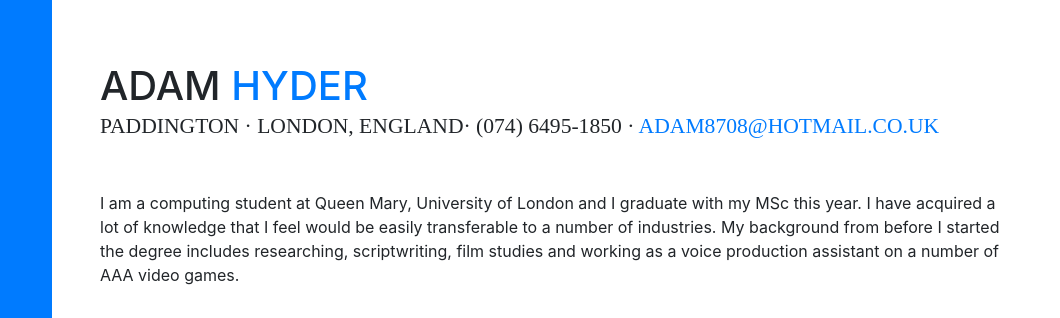
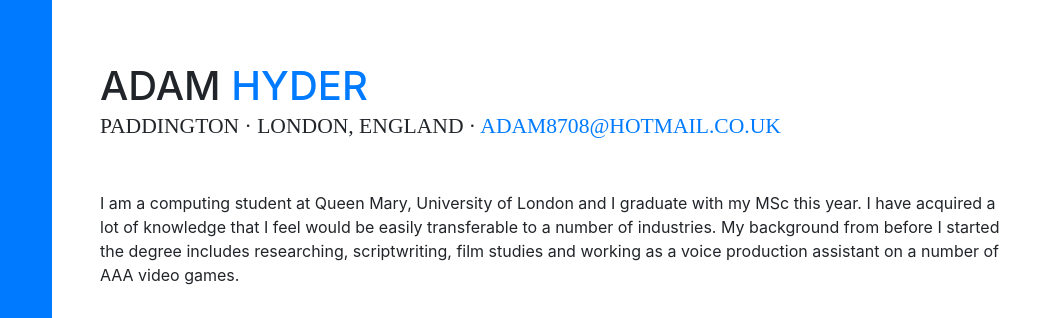
Before and after one commit to adam8708/cv-website, a website with bundled scripts: page index.html in a window 1280 px wide. Shown: the part 173-491 px from the top of the page, 220-1280 px from the left. Built offline with nearby package versions, Linux system fonts and the light colour scheme; a web font is replaced by a local one.

Commit message:
Update index.html

```diff
--- a/index.html
+++ b/index.html
@@ -65,7 +65,7 @@
           <h1 class="mb-0">Adam
             <span class="text-primary">Hyder</span>
           </h1>
-          <div class="subheading mb-5">Paddington · London, England· (074) 6495-1850 ·
+          <div class="subheading mb-5">Paddington · London, England ·
             <a href="mailto:adam8708@hotmail.co.uk">adam8708@hotmail.co.uk</a>
           </div>
           <p class="mb-5">I am a computing student at Queen Mary, University of London and I graduate with my MSc this year. I have acquired a lot of knowledge that I feel would be easily transferable to a number of industries. My background from before I started the degree includes researching, scriptwriting, film studies and working as a voice production assistant on a number of AAA video games.</p>
```
